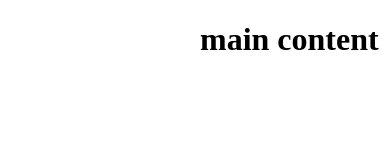
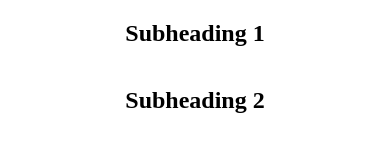
Before and after one commit to Bondulance/Ethics_In_Computing_Final, a plain HTML site: page index.html in a window 390 px wide. Drawn offline with Linux system fonts and the light colour scheme.

Commit message:
left sidebar responsive as well as main section centered and ready for markup and semantics

```diff
--- a/index.html
+++ b/index.html
@@ -24,7 +24,14 @@
     <!--This will the section outside of the leftsidebar
     all of the semantics and headers and content will go here-->
     <main>
-        <h1>main content</h1>
+        <section>
+            <h1 class="subheading">Subheading 1</h1>
+            <div></div>
+        </section>
+        <section>
+            <h1 class="subheading">Subheading 2</h1>
+            <div></div>
+        </section>
     </main>
 </body>
 </html>
--- a/styles.css
+++ b/styles.css
@@ -1,7 +1,20 @@
+:root {
+
+}
+
 body {
     margin: 0;
     display: flex;
+    padding: 0;
+    justify-content: center;
+}
 
+main {
+    display: flex;
+    flex-direction: column;
+    align-items: center;
+    justify-content: center;
+    width: calc(100% - 300px);
 }
 
 #left_sidebar_container {
@@ -14,7 +27,10 @@ body {
 /*PLACE MEDIA QUERIES HERE*/
 @media (max-width:820px) {
     #left_sidebar_container {
-        visibility: hidden;
+        display: none;
+    }
+    main {
+        width: 100%;
     }
 }
 
@@ -22,4 +38,7 @@ body {
     #left_sidebar_container {
         width: 200px;
     }
+    main {
+        width: calc(100% - 200px);
+    }
 }
```
